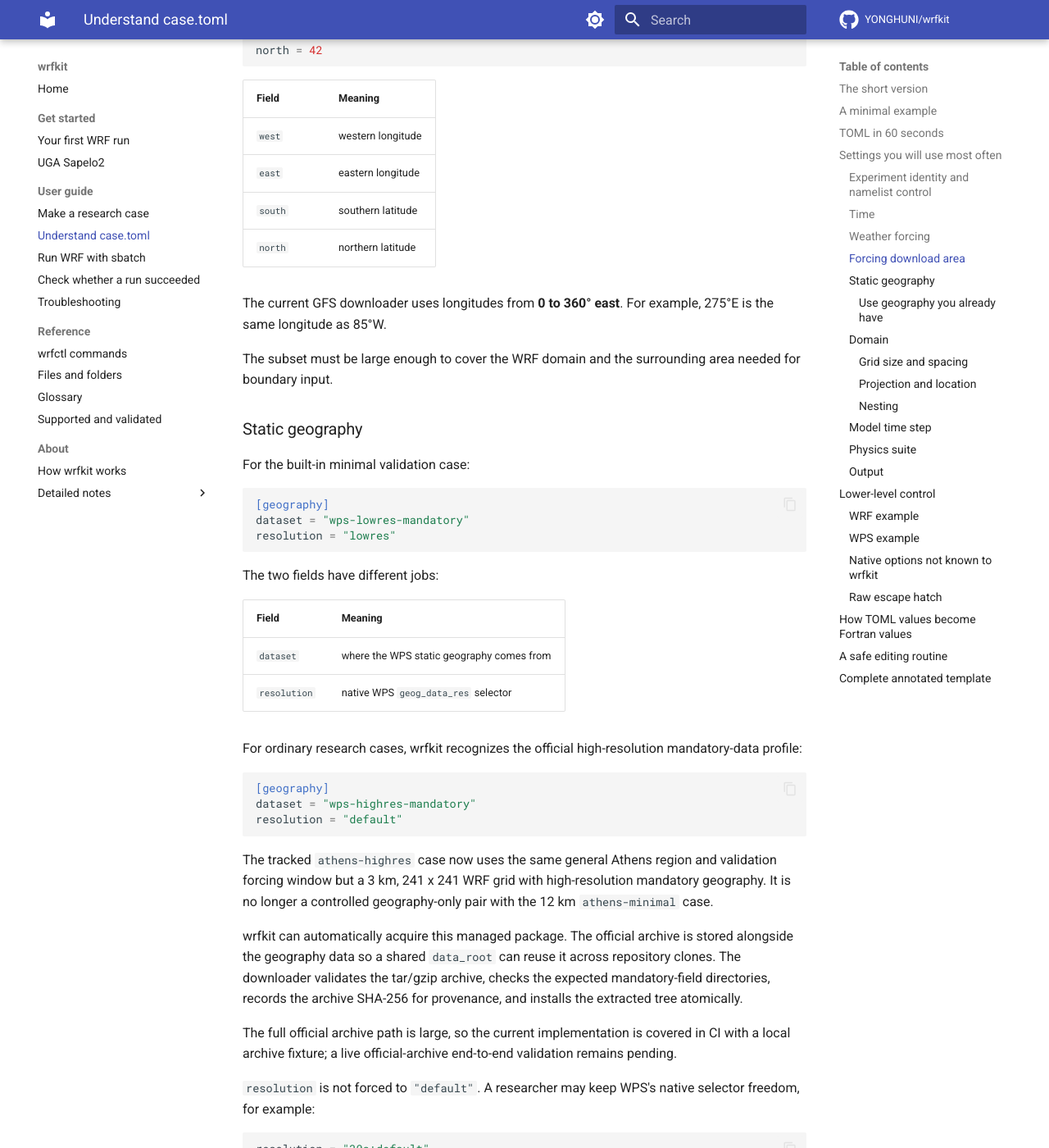
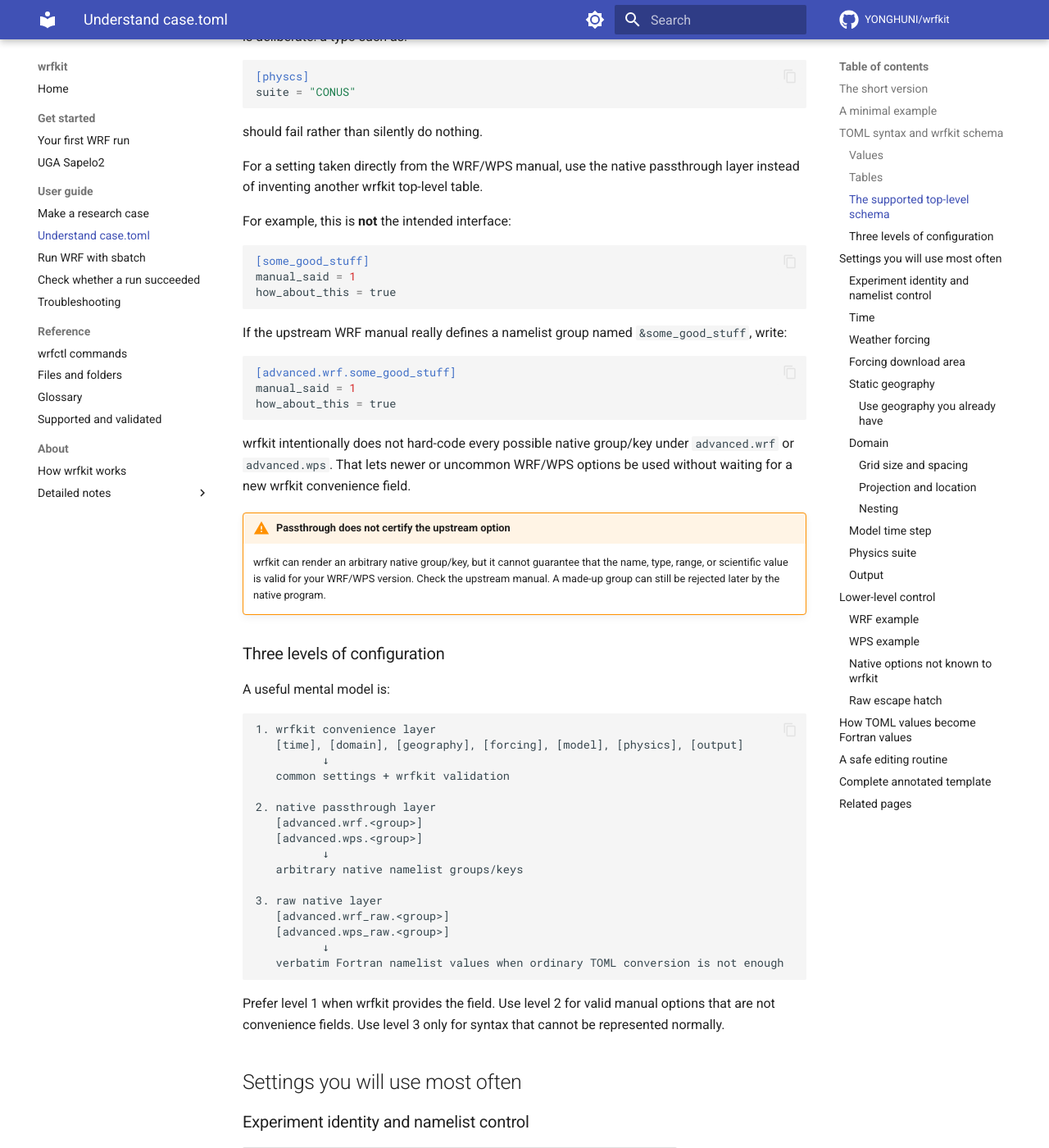
Before and after one commit to YONGHUNI/wrfkit, an MkDocs documentation site: the page built from docs/reference/case-toml.md, in a window 1280 px wide and 1400 px high, scrolled down 4806 px. Shown: the whole window at 82% size. Built offline with MkDocs 1.6.1 and Material for MkDocs 9.7.7, drawn with Linux system fonts in a browser that asks for light colours; comment, search, counter and statistics services are not loaded; some of the changed text lies outside the part shown.

Commit message:
Expand TOML and native namelist guide

````diff
--- a/docs/reference/case-toml.md
+++ b/docs/reference/case-toml.md
@@ -120,34 +120,187 @@ Before changing anything, remember two useful read-only checks:
 The first checks the configuration. The second shows the resolved experiment
 that wrfkit intends to run.
 
-## TOML in 60 seconds
+## TOML syntax and wrfkit schema
 
-A normal value:
+A `case.toml` file uses standard TOML syntax. The important distinction is
+between **TOML syntax** and the **wrfkit schema**:
+
+- TOML decides whether the text is a valid TOML document.
+- wrfkit decides whether a top-level section or convenience field belongs to
+  the supported case schema.
+- WRF/WPS decide whether a native `[advanced.*]` namelist group/key/value is
+  actually valid for the model version.
+
+### Values
+
+Strings use quotes:
 
 ```toml
-time_step = 72
+suite = "CONUS"
 ```
 
-A section:
+Integers and floating-point values are unquoted:
+
+```toml
+time_step = 18
+ref_lat = 33.95
+```
+
+TOML Booleans are lowercase:
+
+```toml
+restart = false
+managed = true
+```
+
+`True` and `False` are **not** TOML Boolean literals.
+
+Arrays use square brackets:
+
+```toml
+forecast_hours = [0, 3, 6]
+e_we = [241]
+e_sn = [241]
+```
+
+WRF settings that vary by domain often use one array element per domain.
+Follow the upstream WRF/WPS documentation for the expected number and meaning
+of values.
+
+TOML also supports date/time values. wrfkit requires an explicit UTC offset for
+case times:
+
+```toml
+start = 2026-09-30T00:00:00Z
+end   = 2026-09-30T06:00:00Z
+```
+
+A trailing `Z` means UTC.
+
+Comments begin with `#`:
+
+```toml
+time_step = 18  # seconds
+```
+
+### Tables
+
+A section such as:
 
 ```toml
 [model]
-time_step = 72
+time_step = 18
 ```
 
-An array:
+creates the `model` table.
+
+A nested section:
 
 ```toml
-e_we = [101]
+[forcing.subset]
+west = 265
+east = 288
+south = 25
+north = 42
 ```
 
-A Boolean:
+creates `subset` inside `forcing`.
+
+Native passthrough tables use the same TOML nesting:
 
 ```toml
-restart = false
+[advanced.wrf.physics]
+cu_physics = [0]
+radt = [3]
 ```
 
-For nested WRF domains, several settings use arrays with one value per domain.
+Here `wrf` identifies the native model family and `physics` maps to
+`&physics` in `namelist.input`.
+
+### The supported top-level schema
+
+The current schema accepts these top-level sections/keys:
+
+```text
+schema_version
+case
+namelist
+time
+domain
+geography
+forcing
+model
+physics
+output
+advanced
+```
+
+Unknown top-level sections and unknown fields inside the convenience tables are
+rejected. This is deliberate: a typo such as:
+
+```toml
+[physcs]
+suite = "CONUS"
+```
+
+should fail rather than silently do nothing.
+
+For a setting taken directly from the WRF/WPS manual, use the native
+passthrough layer instead of inventing another wrfkit top-level table.
+
+For example, this is **not** the intended interface:
+
+```toml
+[some_good_stuff]
+manual_said = 1
+how_about_this = true
+```
+
+If the upstream WRF manual really defines a namelist group named
+`&some_good_stuff`, write:
+
+```toml
+[advanced.wrf.some_good_stuff]
+manual_said = 1
+how_about_this = true
+```
+
+wrfkit intentionally does not hard-code every possible native group/key under
+`advanced.wrf` or `advanced.wps`. That lets newer or uncommon WRF/WPS
+options be used without waiting for a new wrfkit convenience field.
+
+!!! warning "Passthrough does not certify the upstream option"
+    wrfkit can render an arbitrary native group/key, but it cannot guarantee
+    that the name, type, range, or scientific value is valid for your WRF/WPS
+    version. Check the upstream manual. A made-up group can still be rejected
+    later by the native program.
+
+### Three levels of configuration
+
+A useful mental model is:
+
+```text
+1. wrfkit convenience layer
+   [time], [domain], [geography], [forcing], [model], [physics], [output]
+          ↓
+   common settings + wrfkit validation
+
+2. native passthrough layer
+   [advanced.wrf.<group>]
+   [advanced.wps.<group>]
+          ↓
+   arbitrary native namelist groups/keys
+
+3. raw native layer
+   [advanced.wrf_raw.<group>]
+   [advanced.wps_raw.<group>]
+          ↓
+   verbatim Fortran namelist values when ordinary TOML conversion is not enough
+```
+
+Prefer level 1 when wrfkit provides the field. Use level 2 for valid manual
+options that are not convenience fields. Use level 3 only for syntax that
+cannot be represented normally.
 
 ## Settings you will use most often
 
@@ -272,9 +425,10 @@ repository clones. The downloader validates the tar/gzip archive, checks the
 expected mandatory-field directories, records the archive SHA-256 for
 provenance, and installs the extracted tree atomically.
 
-The full official archive path is large, so the current implementation is
-covered in CI with a local archive fixture; a live official-archive end-to-end
-validation remains pending.
+The official high-resolution package has now been exercised in the current
+validation workflow. The downloader also remains covered in CI with a local
+archive fixture. See [Supported and validated](../validation.md) for the
+current environment-specific boundary.
 
 `resolution` is not forced to `"default"`. A researcher may keep WPS's native
 selector freedom, for example:
@@ -479,6 +633,12 @@ storage.
 The convenience fields above are intentionally limited. wrfkit does not try to
 re-create every WRF/WPS namelist option as a custom TOML field.
 
+That limitation is intentional. Reproducing the entire upstream WRF/WPS
+namelist surface as a second wrfkit-specific schema would create another manual
+to keep synchronized with every model release. Instead, frequently used fields
+can become convenience settings when wrfkit can add useful validation, while
+the native passthrough remains open-ended.
+
 Instead, advanced sections map directly to native namelist groups:
 
 ```text
@@ -507,7 +667,8 @@ opt_geogrid_tbl_path = "."
 ```
 
 If a convenience field and an advanced field write the same native key, the
-**advanced value wins**.
+**advanced value wins**. Keep advanced tables at the end of the file so this
+override boundary remains obvious during review.
 
 ??? example "More advanced WRF examples"
 
@@ -583,27 +744,36 @@ Use `*_raw` only when ordinary TOML values are not enough.
 
 ## A safe editing routine
 
-Use the same sequence whenever you change a research case:
+The documentation's default interactive workflow is to enter the pinned shell
+once, then work with `wrfctl` directly:
+
+```bash
+./wrfctl shell
+```
+
+Inside the `(wrfkit)` shell:
 
 ```bash
 # 1. edit
 $EDITOR cases/my-case/case.toml
 
 # 2. validate without writing native namelists
-./wrfctl config --case my-case --check
+wrfctl config --case my-case --check
 
 # 3. inspect the resolved experiment
-./wrfctl plan --case my-case
+wrfctl plan --case my-case
 
-# 4. prepare inputs
-./wrfctl prep --case my-case
+# 4. render + prepare inputs
+wrfctl prep --case my-case
 
 # 5. run WRF
-./wrfctl run --case my-case
+wrfctl run --case my-case
 ```
 
-If the scientific configuration changes after preparation, run `prep` again
-when the change requires new `wrfinput` or `wrfbdy` files.
+If the scientific configuration changes after preparation, the freshness guard
+normally stops `run` until you prepare again. See
+[High-level and low-level workflows](../how-to/low-level-workflow.md) for the
+exact stage mapping and the explicit stale-prep override boundary.
 
 ## Complete annotated template
 
@@ -617,3 +787,11 @@ It includes additional advanced examples and comments.
 
 For native WRF/WPS options beyond wrfkit's convenience layer, use the official
 WRF documentation together with the `[advanced.*]` interface.
+
+## Related pages
+
+- Machine setup and shell: [Bootstrap and enter the wrfkit shell](../tutorials/bootstrap-and-shell.md)
+- Build a real experiment: [Make a research case](../how-to/research-case.md)
+- Inspect every WPS/WRF stage: [High-level and low-level workflows](../how-to/low-level-workflow.md)
+- Change the software environment: [Customize flake.nix](../how-to/customize-flake.md)
+- Command syntax: [wrfctl command reference](commands.md)
````
